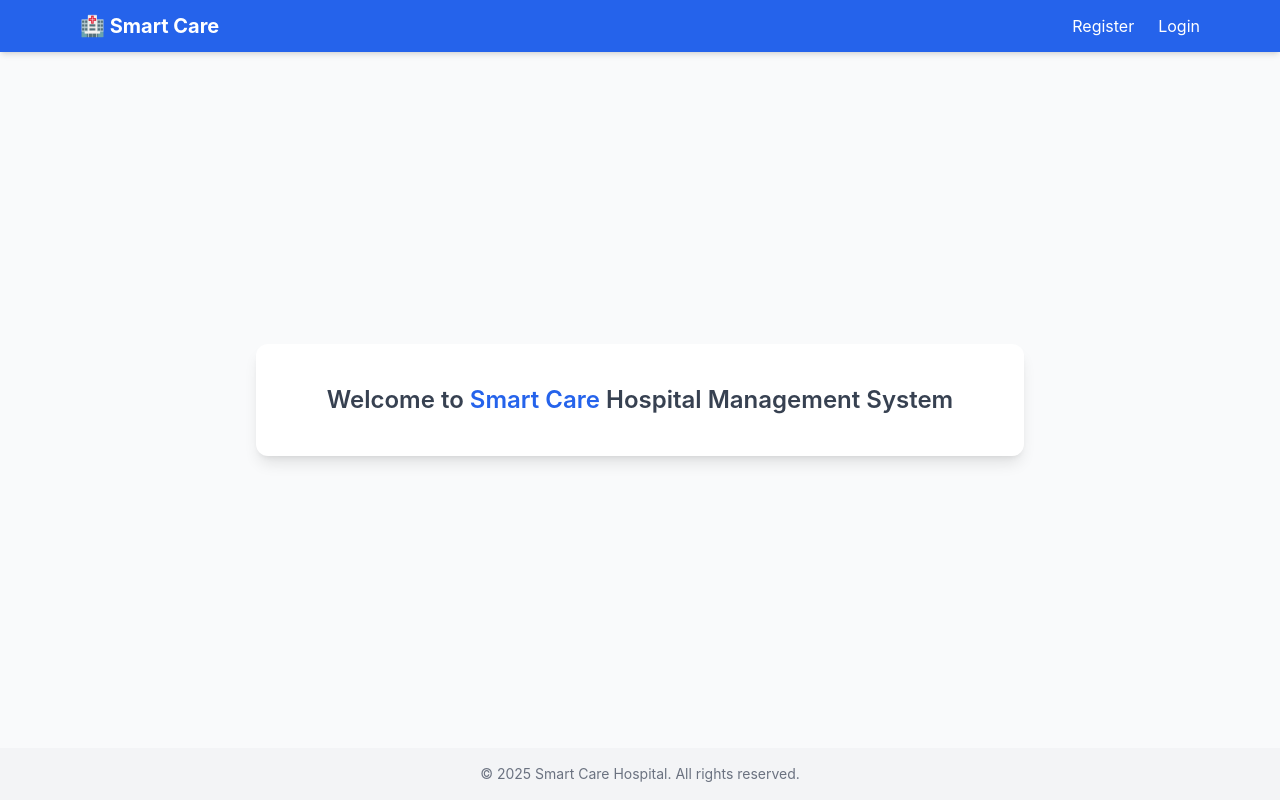
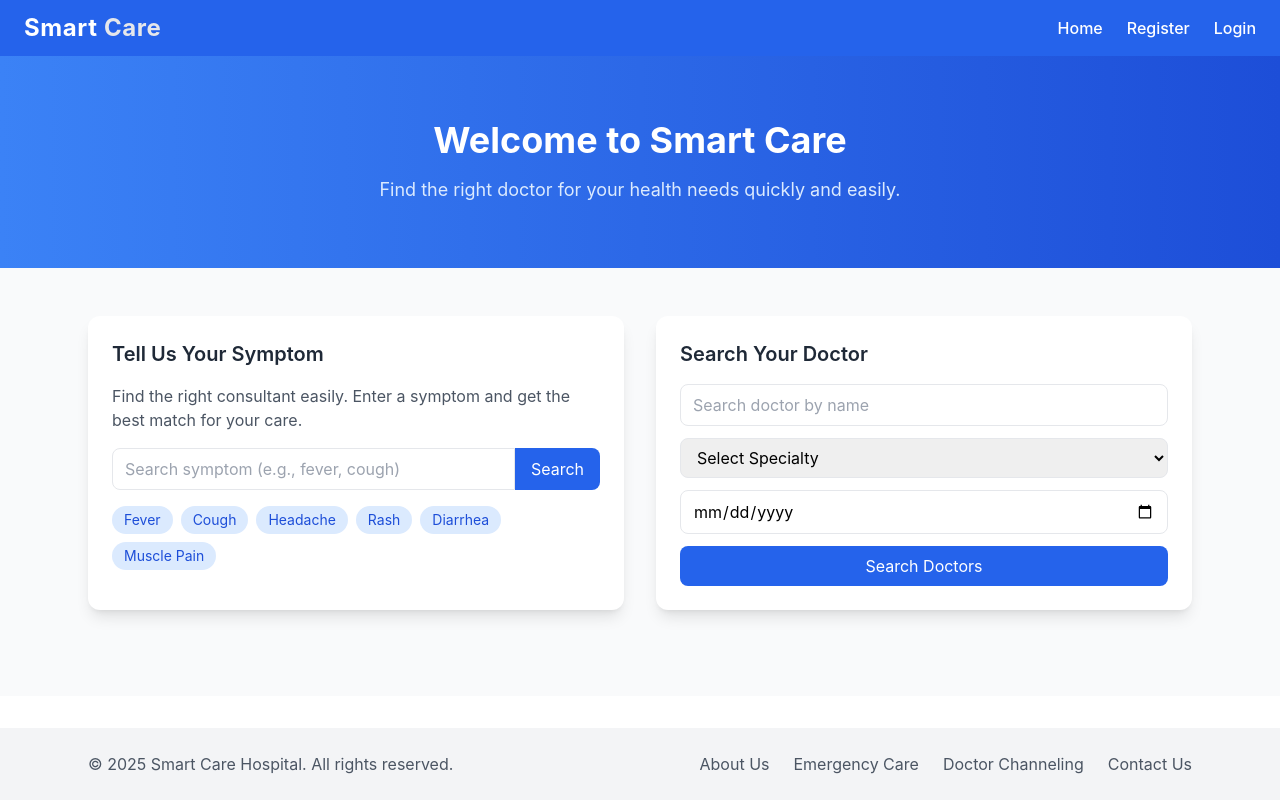
Before and after one commit to Group-6-CSP/Hospital-Management-System, a React (Create React App) app in the folder frontend/: page / in a window 1280 px wide. Built offline with nearby package versions, Linux system fonts and the light colour scheme.

Commit message:
frontend modifications

```diff
--- a/frontend/src/App.js
+++ b/frontend/src/App.js
@@ -1,54 +1,159 @@
-import React from "react";
+import React, { useState } from "react";
 import { BrowserRouter as Router, Routes, Route, Link } from "react-router-dom";
 import Register from "./pages/Register";
 import Login from "./pages/Login";
 
+function Home() {
+    const [symptom, setSymptom] = useState("");
+    const [searchResult, setSearchResult] = useState("");
+
+    const symptoms = ["Fever", "Cough", "Headache", "Rash", "Diarrhea", "Muscle Pain"];
+
+    const handleSearch = () => {
+        if (symptom.trim() !== "") {
+            setSearchResult(`Searching doctors for: ${symptom}`);
+        }
+    };
+
+    const handleTagClick = (tag) => {
+        setSymptom(tag);
+        setSearchResult(`Searching doctors for: ${tag}`);
+    };
+
+    return (
+        <>
+            {/* Hero Section */}
+            <section className="bg-gradient-to-r from-blue-500 to-blue-700 text-white py-16">
+                <div className="max-w-4xl mx-auto text-center px-4">
+                    <h2 className="text-4xl font-bold mb-4">
+                        Welcome to Smart Care
+                    </h2>
+                    <p className="text-lg text-blue-100">
+                        Find the right doctor for your health needs quickly and easily.
+                    </p>
+                </div>
+            </section>
+
+            {/* Main Section */}
+            <main className="flex-grow bg-gray-50 py-12">
+                <div className="max-w-6xl mx-auto grid grid-cols-1 md:grid-cols-2 gap-8 px-6">
+                    {/* Tell Us Your Symptom */}
+                    <div className="bg-white shadow-lg rounded-xl p-6">
+                        <h3 className="text-xl font-semibold text-gray-800 mb-4">
+                            Tell Us Your Symptom
+                        </h3>
+                        <p className="text-gray-600 mb-4">
+                            Find the right consultant easily. Enter a symptom and get the best match for your care.
+                        </p>
+
+                        {/* Search bar */}
+                        <div className="flex mb-4">
+                            <input
+                                type="text"
+                                value={symptom}
+                                onChange={(e) => setSymptom(e.target.value)}
+                                placeholder="Search symptom (e.g., fever, cough)"
+                                className="flex-grow border px-3 py-2 rounded-l-lg"
+                            />
+                            <button
+                                onClick={handleSearch}
+                                className="px-4 bg-blue-600 text-white rounded-r-lg hover:bg-blue-700 transition"
+                            >
+                                Search
+                            </button>
+                        </div>
+
+                        {/* Symptom Tags */}
+                        <div className="flex flex-wrap gap-2 mb-4">
+                            {symptoms.map((tag) => (
+                                <button
+                                    key={tag}
+                                    onClick={() => handleTagClick(tag)}
+                                    className="px-3 py-1 bg-blue-100 text-blue-700 text-sm rounded-full hover:bg-blue-200 transition"
+                                >
+                                    {tag}
+                                </button>
+                            ))}
+                        </div>
+
+                        {/* Placeholder Result */}
+                        {searchResult && (
+                            <p className="text-blue-600 font-medium">{searchResult}</p>
+                        )}
+                    </div>
+
+                    {/* Search Your Doctor */}
+                    <div className="bg-white shadow-lg rounded-xl p-6">
+                        <h3 className="text-xl font-semibold text-gray-800 mb-4">
+                            Search Your Doctor
+                        </h3>
+                        <input
+                            type="text"
+                            placeholder="Search doctor by name"
+                            className="w-full border px-3 py-2 rounded-lg mb-3"
+                        />
+                        <select className="w-full border px-3 py-2 rounded-lg mb-3">
+                            <option>Select Specialty</option>
+                            <option>Cardiology</option>
+                            <option>Dermatology</option>
+                            <option>Pediatrics</option>
+                        </select>
+                        <input
+                            type="date"
+                            className="w-full border px-3 py-2 rounded-lg mb-3"
+                        />
+                        <button className="w-full py-2 bg-blue-600 text-white rounded-lg hover:bg-blue-700 transition">
+                            Search Doctors
+                        </button>
+                    </div>
+                </div>
+            </main>
+        </>
+    );
+}
+
 function App() {
     return (
         <Router>
-      <div className="min-h-screen bg-gray-50 flex flex-col">
+            <div className="min-h-screen flex flex-col">
                 {/* Navbar */}
                 <nav className="bg-blue-600 text-white shadow-md">
-          <div className="max-w-6xl mx-auto px-4 py-3 flex justify-between items-center">
-            <h1 className="text-xl font-bold">🏥 Smart Care</h1>
+                    <div className="max-w-7xl mx-auto px-6 py-3 flex justify-between items-center">
+                        <h1 className="text-2xl font-bold tracking-wide">
+                            Smart <span className="text-gray-200">Care</span>
+                        </h1>
                         <div className="space-x-6">
-              <Link
-                to="/register"
-                className="hover:text-gray-200 transition"
-              >
+                            <Link to="/" className="hover:text-gray-200 transition font-medium">
+                                Home
+                            </Link>
+                            <Link to="/register" className="hover:text-gray-200 transition font-medium">
                                 Register
                             </Link>
-              <Link
-                to="/login"
-                className="hover:text-gray-200 transition"
-              >
+                            <Link to="/login" className="hover:text-gray-200 transition font-medium">
                                 Login
                             </Link>
                         </div>
                     </div>
                 </nav>
 
-        {/* Main Content */}
-        <main className="flex-grow flex items-center justify-center p-6">
-          <div className="w-full max-w-3xl bg-white shadow-lg rounded-xl p-10">
+                {/* Routes */}
                 <Routes>
-              <Route
-                path="/"
-                element={
-                  <h2 className="text-center text-2xl font-semibold text-gray-700">
-                    Welcome to <span className="text-blue-600">Smart Care</span> Hospital Management System
-                  </h2>
-                }
-              />
+                    <Route path="/" element={<Home />} />
                     <Route path="/register" element={<Register />} />
                     <Route path="/login" element={<Login />} />
                 </Routes>
-          </div>
-        </main>
 
                 {/* Footer */}
-        <footer className="bg-gray-100 text-gray-500 text-center py-4 text-sm">
-          © {new Date().getFullYear()} Smart Care Hospital. All rights reserved.
+                <footer className="bg-gray-100 text-gray-600 py-6 mt-8">
+                    <div className="max-w-6xl mx-auto px-6 flex flex-col md:flex-row justify-between">
+                        <p>© {new Date().getFullYear()} Smart Care Hospital. All rights reserved.</p>
+                        <div className="flex space-x-6 mt-4 md:mt-0">
+                            <Link to="/about" className="hover:text-blue-600">About Us</Link>
+                            <Link to="/emergency" className="hover:text-blue-600">Emergency Care</Link>
+                            <Link to="/channeling" className="hover:text-blue-600">Doctor Channeling</Link>
+                            <Link to="/contact" className="hover:text-blue-600">Contact Us</Link>
+                        </div>
+                    </div>
                 </footer>
             </div>
         </Router>
```
Also changed, not shown: 2 other files (tests, documents, lock files or other folders). Lines whose indentation alone changed are shown as unchanged.
